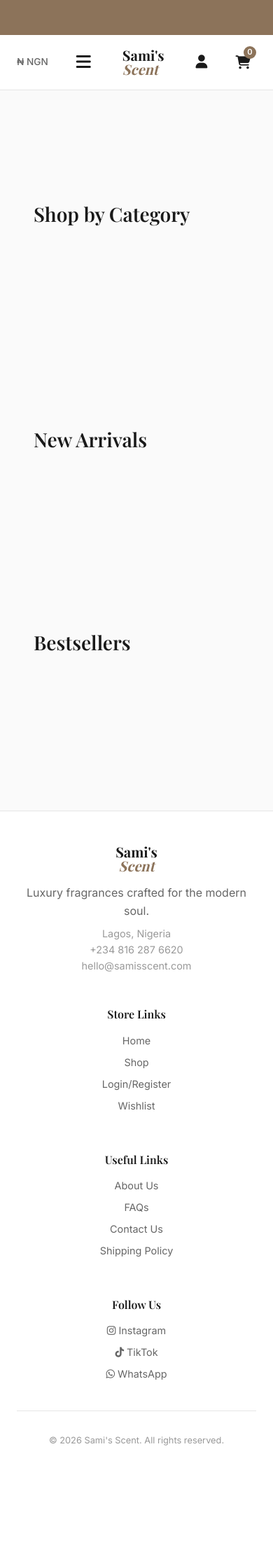
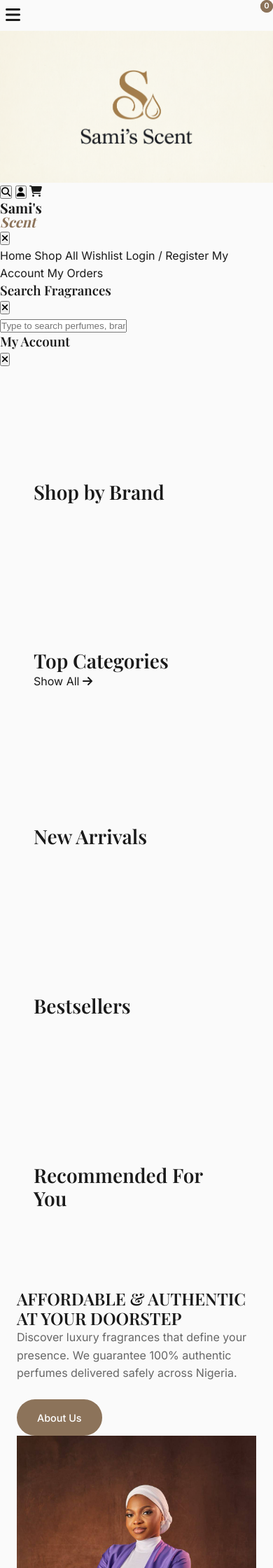
Before and after one commit to Constructionsux/Sami-ss-Scent, a FastAPI app: page /shop-home in a window 390 px wide. Shown: the top 2240 px of the page at 70% size. Before the commit the page ends 2065 px from the top, so only its background shows below. Run offline with FastAPI, Linux system fonts and the light colour scheme; data that the repository does not hold is empty; parts of the project's set-up code (start-up, migrations or seed data) failed here and were passed over; some web fonts are replaced.

Commit message:
Update shop title and enhance mobile navigation

```diff
--- a/templates/shop_home.html
+++ b/templates/shop_home.html
@@ -3,86 +3,153 @@
 <head>
     <meta charset="UTF-8">
     <meta name="viewport" content="width=device-width, initial-scale=1.0">
-    <title>Shop | Sami's Scent</title>
+    <title>Sami's Scent | Luxury Fragrances Nigeria</title>
     <link href="https://fonts.googleapis.com/css2?family=Inter:wght@300;400;500;600&family=Playfair+Display:ital,wght@0,400;0,600;0,700;1,400&display=swap" rel="stylesheet">
     <link rel="stylesheet" href="https://cdnjs.cloudflare.com/ajax/libs/font-awesome/6.5.0/css/all.min.css">
     <link rel="stylesheet" href="/static/css/styles.css">
     <link rel="stylesheet" href="/static/css/shop.css">
 </head>
 <body>
-    <!-- Marquee -->
-    <div class="marquee-container">
-        <div class="marquee-text">
-            Smell Nice. Feel Confident. • Shop Authentic Fragrances • Delivery Across Nigeria • Find Your Signature Scent • Luxury at Affordable Prices • Make Every Moment Memorable •
+    <!-- Mobile Navigation Top Bar -->
+    <div class="mobile-nav-top">
+        <div class="mobile-nav-left">
+            <button class="mobile-menu-btn" id="mobileMenuBtn" aria-label="Open menu">
+                <i class="fas fa-bars"></i>
+            </button>
+            <img src="/static/images/logo.png" alt="Sami's Scent Logo" class="mobile-logo">
+        </div>
+        <div class="mobile-nav-right">
+            <button class="icon-btn-small" id="searchIcon" aria-label="Search">
+                <i class="fas fa-search"></i>
+            </button>
+            <button class="icon-btn-small" id="accountIcon" aria-label="Account">
+                <i class="fas fa-user"></i>
+            </button>
+            <a href="/cart" class="icon-btn-small" aria-label="Cart">
+                <i class="fas fa-shopping-cart"></i>
+                <span class="cart-badge" id="cartCount">0</span>
+            </a>
         </div>
     </div>
 
-    <!-- Navigation -->
-    <nav class="shop-nav">
-        <div class="shop-nav-container">
-            <div class="shop-nav-left">
-                <span class="currency-display">₦ NGN</span>
-                <button class="mobile-menu-btn"><i class="fas fa-bars"></i></button>
-                <div class="shop-nav-links">
+    <!-- Mobile Menu Drawer -->
+    <div class="mobile-menu-drawer" id="mobileMenuDrawer">
+        <div class="drawer-header">
+            <span class="logo-text">Sami's <em>Scent</em></span>
+            <button class="close-menu-btn" id="closeMenuBtn"><i class="fas fa-times"></i></button>
+        </div>
+        <nav class="drawer-links">
             <a href="/shop-home">Home</a>
-                    <a href="/shop">Shop</a>
+            <a href="/shop">Shop All</a>
             <a href="/wishlist">Wishlist</a>
-                    <a href="/login">Login</a>
+            <a href="/login">Login / Register</a>
+            <a href="/account">My Account</a>
+            <a href="/orders">My Orders</a>
+        </nav>
+    </div>
+
+    <!-- Search Popup Overlay -->
+    <div class="popup-overlay" id="searchOverlay">
+        <div class="popup-container search-popup">
+            <div class="popup-header">
+                <h3>Search Fragrances</h3>
+                <button class="close-popup-btn" id="closeSearchBtn"><i class="fas fa-times"></i></button>
+            </div>
+            <input type="text" id="searchInput" placeholder="Type to search perfumes, brands..." autocomplete="off">
+            <div class="search-results" id="searchResults"></div>
         </div>
     </div>
 
-            <a href="/shop-home" class="logo">
-                <span class="logo-text">Sami's <em>Scent</em></span>
-            </a>
-
-            <div class="shop-nav-right">
-                <div class="search-box">
-                    <input type="text" placeholder="Search perfumes...">
-                    <i class="fas fa-search"></i>
+    <!-- Account Popup Overlay -->
+    <div class="popup-overlay" id="accountOverlay">
+        <div class="popup-container account-popup">
+            <div class="popup-header">
+                <h3>My Account</h3>
+                <button class="close-popup-btn" id="closeAccountBtn"><i class="fas fa-times"></i></button>
             </div>
-                <button class="icon-btn"><i class="fas fa-user"></i></button>
-                <a href="/cart" class="icon-btn">
-                    <i class="fas fa-shopping-cart"></i>
-                    <span class="cart-badge" id="cart-count">0</span>
-                </a>
+            <div id="accountContent">
+                <!-- Loaded dynamically via JS -->
             </div>
         </div>
-    </nav>
+    </div>
 
     <!-- Hero Carousel -->
-    <div class="container">
     <div class="carousel-container">
         <div class="carousel-slides" id="carouselSlides">
             <!-- Loaded dynamically -->
         </div>
     </div>
-    </div>
 
-    <!-- Categories -->
+    <!-- Brands Vertical Section -->
     <section class="section">
         <div class="container">
-            <h2 class="section-title">Shop by Category</h2>
-            <div class="categories-grid" id="categoriesGrid">
+            <h2 class="section-title">Shop by Brand</h2>
+            <div class="brands-vertical" id="brandsVertical">
                 <!-- Loaded dynamically -->
             </div>
         </div>
     </section>
 
-    <!-- New Arrivals -->
+    <!-- Top Categories Horizontal Scroll -->
     <section class="section">
         <div class="container">
-            <h2 class="section-title">New Arrivals</h2>
-            <div class="product-grid" id="newArrivalsGrid">
+            <div class="section-header-flex">
+                <h2 class="section-title" style="margin: 0;">Top Categories</h2>
+                <a href="/shop" class="show-all-link">Show All <i class="fas fa-arrow-right"></i></a>
+            </div>
+            <div class="horizontal-scroll" id="categoriesScroll">
                 <!-- Loaded dynamically -->
             </div>
         </div>
     </section>
 
-    <!-- Bestsellers -->
+    <!-- New Arrivals Horizontal Scroll -->
+    <section class="section">
+        <div class="container">
+            <h2 class="section-title">New Arrivals</h2>
+            <div class="horizontal-scroll" id="newArrivalsScroll">
+                <!-- Loaded dynamically -->
+            </div>
+        </div>
+    </section>
+
+    <!-- Bestsellers Horizontal Scroll -->
     <section class="section">
         <div class="container">
             <h2 class="section-title">Bestsellers</h2>
-            <div class="product-grid" id="bestsellersGrid">
+            <div class="horizontal-scroll" id="bestsellersScroll">
+                <!-- Loaded dynamically -->
+            </div>
+        </div>
+    </section>
+
+    <!-- Recommended For You Horizontal Scroll -->
+    <section class="section">
+        <div class="container">
+            <h2 class="section-title">Recommended For You</h2>
+            <div class="horizontal-scroll" id="recommendedScroll">
+                <!-- Loaded dynamically -->
+            </div>
+        </div>
+    </section>
+
+    <!-- About Promo Section -->
+    <section class="about-promo">
+        <div class="container">
+            <h1>AFFORDABLE & AUTHENTIC<br>AT YOUR DOORSTEP</h1>
+            <p style="color: var(--color-text-secondary); margin-bottom: 1.5rem; max-width: 600px; margin-left: auto; margin-right: auto;">
+                Discover luxury fragrances that define your presence. We guarantee 100% authentic perfumes delivered safely across Nigeria.
+            </p>
+            <a href="/about" class="btn btn-primary">About Us</a>
+            <img src="/static/images/ceo.jpg" alt="CEO of Sami's Scent" class="ceo-image">
+        </div>
+    </section>
+
+    <!-- Featured Product Section -->
+    <section class="section">
+        <div class="container">
+            <h2 class="section-title">Editor's Pick</h2>
+            <div id="featuredProduct" style="display: flex; justify-content: center;">
                 <!-- Loaded dynamically -->
             </div>
         </div>
@@ -90,164 +157,75 @@
 
     <!-- Footer -->
     <footer class="shop-footer">
-        <div class="footer-grid">
-            <div class="footer-section">
-                <span class="logo-text">Sami's <em>Scent</em></span>
-                <p style="margin-top: 1rem; color: var(--color-text-secondary);">
-                    Luxury fragrances crafted for the modern soul.
-                </p>
-                <p style="margin-top: 0.5rem; color: var(--color-text-muted); font-size: 0.9rem;">
-                    Lagos, Nigeria<br>
-                    +234 816 287 6620<br>
-                    hello@samisscent.com
-                </p>
+        <div class="container">
+            <div class="footer-logo">
+                <img src="/static/images/logo.png" alt="Sami's Scent Logo">
             </div>
 
+            <div class="footer-contact">
+                <p><i class="fas fa-map-marker-alt"></i> Lagos, Nigeria</p>
+                <p><i class="fas fa-phone"></i> +234 816 287 6620</p>
+                <p><i class="fas fa-envelope"></i> hello@samisscent.com</p>
+            </div>
+
+            <div class="footer-grid">
                 <div class="footer-section">
                     <h4>Store Links</h4>
                     <a href="/shop-home">Home</a>
                     <a href="/shop">Shop</a>
-                <a href="/login">Login/Register</a>
+                    <a href="/login">Login / Register</a>
                     <a href="/wishlist">Wishlist</a>
                 </div>
 
                 <div class="footer-section">
                     <h4>Useful Links</h4>
-                <a href="#">About Us</a>
-                <a href="#">FAQs</a>
-                <a href="#">Contact Us</a>
-                <a href="#">Shipping Policy</a>
+                    <a href="/about">About Us</a>
+                    <a href="/faq">FAQs</a>
+                    <a href="/contact">Contact Us</a>
+                    <a href="/shipping">Shipping Policy</a>
+                </div>
+
+                <div class="footer-section">
+                    <h4>Newsletter</h4>
+                    <p style="font-size: 0.85rem; margin-bottom: 1rem; color: var(--color-text-secondary);">
+                        Be the first to know about upcoming sales and giveaways.
+                    </p>
+                    <form class="newsletter-form" id="newsletterForm">
+                        <input type="text" name="full_name" placeholder="Your name" required>
+                        <input type="email" name="email" placeholder="Your email here" required>
+                        <button type="submit">Subscribe</button>
+                    </form>
                 </div>
 
                 <div class="footer-section">
                     <h4>Follow Us</h4>
-                <a href="https://www.instagram.com/sami.scent?stkn=MXcwZTRoNDUyOWM2MQ%3D%3D&utm_source=qr" target="_blank"><i class="fab fa-instagram"></i> Instagram</a>
-                <a href="https://www.tiktok.com/@perfvendorinota?_r=1&_t=ZS-9AKIsPYe475" target="_blank"><i class="fab fa-tiktok"></i> TikTok</a>
-                <a href="https://api.whatsapp.com/message/ANGMFTZI4R6LH1" target="_blank"><i class="fab fa-whatsapp"></i> WhatsApp</a>
+                    <div class="social-icons">
+                        <a href="https://www.instagram.com/sami.scent?stkn=MXcwZTRoNDUyOWM2MQ%3D%3D&utm_source=qr" target="_blank" aria-label="Instagram"><i class="fab fa-instagram"></i></a>
+                        <a href="https://www.tiktok.com/@perfvendorinota?_r=1&_t=ZS-9AKIsPYe475" target="_blank" aria-label="TikTok"><i class="fab fa-tiktok"></i></a>
+                        <a href="https://api.whatsapp.com/message/ANGMFTZI4R6LH1" target="_blank" aria-label="WhatsApp"><i class="fab fa-whatsapp"></i></a>
+                    </div>
                 </div>
             </div>
 
             <div class="footer-bottom">
-            <p>&copy; 2026 Sami's Scent. All rights reserved.</p>
+                <p>SAMI'S SCENT &copy; 2026. ALL RIGHTS RESERVED.</p>
+            </div>
         </div>
     </footer>
 
+    <!-- Floating Action Buttons -->
+    <a href="/cart" class="floating-cart" aria-label="View Cart">
+        <i class="fas fa-shopping-cart"></i>
+        <span class="cart-badge" id="floatingCartCount">0</span>
+    </a>
+
+    <a href="https://api.whatsapp.com/message/ANGMFTZI4R6LH1" target="_blank" class="floating-whatsapp" aria-label="Chat on WhatsApp">
+        <i class="fab fa-whatsapp"></i>
+    </a>
+
+    <!-- Scripts -->
     <script src="/static/js/api.js"></script>
     <script src="/static/js/cart.js"></script>
-    <script>
-        // Load featured products for carousel
-        async function loadCarousel() {
-            try {
-                const products = await apiRequest('/api/products/featured');
-                const slides = document.getElementById('carouselSlides');
-
-                slides.innerHTML = products.map(p => `
-                    <div class="carousel-slide">
-                        <img src="${p.image_url || '/static/images/placeholder.jpg'}" alt="${p.name}">
-                        <div class="carousel-content">
-                            <h2>${p.name}</h2>
-                            <p>${p.description || 'Discover this exquisite fragrance'}</p>
-                            <a href="https://wa.me/2348000000000?text=I'm interested in ${encodeURIComponent(p.name)}" class="whatsapp-btn" target="_blank">
-                                <i class="fab fa-whatsapp"></i> Chat on WhatsApp
-                            </a>
-                        </div>
-                    </div>
-                `).join('');
-
-                // Auto-slide
-                let currentSlide = 0;
-                setInterval(() => {
-                    currentSlide = (currentSlide + 1) % products.length;
-                    slides.style.transform = `translateX(-${currentSlide * 100}%)`;
-                }, 5000);
-            } catch (error) {
-                console.error('Failed to load carousel:', error);
-            }
-        }
-
-        // Load categories
-        async function loadCategories() {
-            try {
-                const categories = await apiRequest('/api/products/categories/list');
-                const grid = document.getElementById('categoriesGrid');
-
-                grid.innerHTML = categories.slice(0, 2).map(c => `
-                    <a href="/shop?category=${c.slug}" class="category-card">
-                        <img src="${c.image_url || '/static/images/category-placeholder.jpg'}" alt="${c.name}">
-                        <div class="category-overlay">
-                            <h3>${c.name}</h3>
-                            <span class="btn btn-primary">Shop Now</span>
-                        </div>
-                    </a>
-                `).join('');
-            } catch (error) {
-                console.error('Failed to load categories:', error);
-            }
-        }
-
-        // Load new arrivals
-        async function loadNewArrivals() {
-            try {
-                const products = await apiRequest('/api/products/new-arrivals');
-                const grid = document.getElementById('newArrivalsGrid');
-
-                grid.innerHTML = products.map(p => `
-                    <div class="product-card">
-                        <a href="/product/${p.id}" class="product-image">
-                            <img src="${p.image_url || '/static/images/placeholder.jpg'}" alt="${p.name}">
-                        </a>
-                        <div class="product-info">
-                            <div class="product-brand">${p.brand?.name || 'Sami\'s Scent'}</div>
-                            <h3 class="product-name">${p.name}</h3>
-                            <div class="product-price">
-                                <span class="current-price">₦${parseFloat(p.price).toLocaleString()}</span>
-                            </div>
-                            <button class="add-to-cart-btn" onclick="CartManager.addToCart('${p.id}')">
-                                Add to Cart
-                            </button>
-                        </div>
-                    </div>
-                `).join('');
-            } catch (error) {
-                console.error('Failed to load new arrivals:', error);
-            }
-        }
-
-        // Load bestsellers
-        async function loadBestsellers() {
-            try {
-                const products = await apiRequest('/api/products/bestsellers');
-                const grid = document.getElementById('bestsellersGrid');
-
-                grid.innerHTML = products.map(p => `
-                    <div class="product-card">
-                        <a href="/product/${p.id}" class="product-image">
-                            <img src="${p.image_url || '/static/images/placeholder.jpg'}" alt="${p.name}">
-                        </a>
-                        <div class="product-info">
-                            <div class="product-brand">${p.brand?.name || 'Sami\'s Scent'}</div>
-                            <h3 class="product-name">${p.name}</h3>
-                            <div class="product-price">
-                                <span class="current-price">₦${parseFloat(p.price).toLocaleString()}</span>
-                            </div>
-                            <button class="add-to-cart-btn" onclick="CartManager.addToCart('${p.id}')">
-                                Add to Cart
-                            </button>
-                        </div>
-                    </div>
-                `).join('');
-            } catch (error) {
-                console.error('Failed to load bestsellers:', error);
-            }
-        }
-
-        // Initialize
-        document.addEventListener('DOMContentLoaded', () => {
-            loadCarousel();
-            loadCategories();
-            loadNewArrivals();
-            loadBestsellers();
-        });
-    </script>
+    <script src="/static/js/shop.js"></script>
 </body>
 </html>
```
Lines whose indentation alone changed are shown as unchanged.
